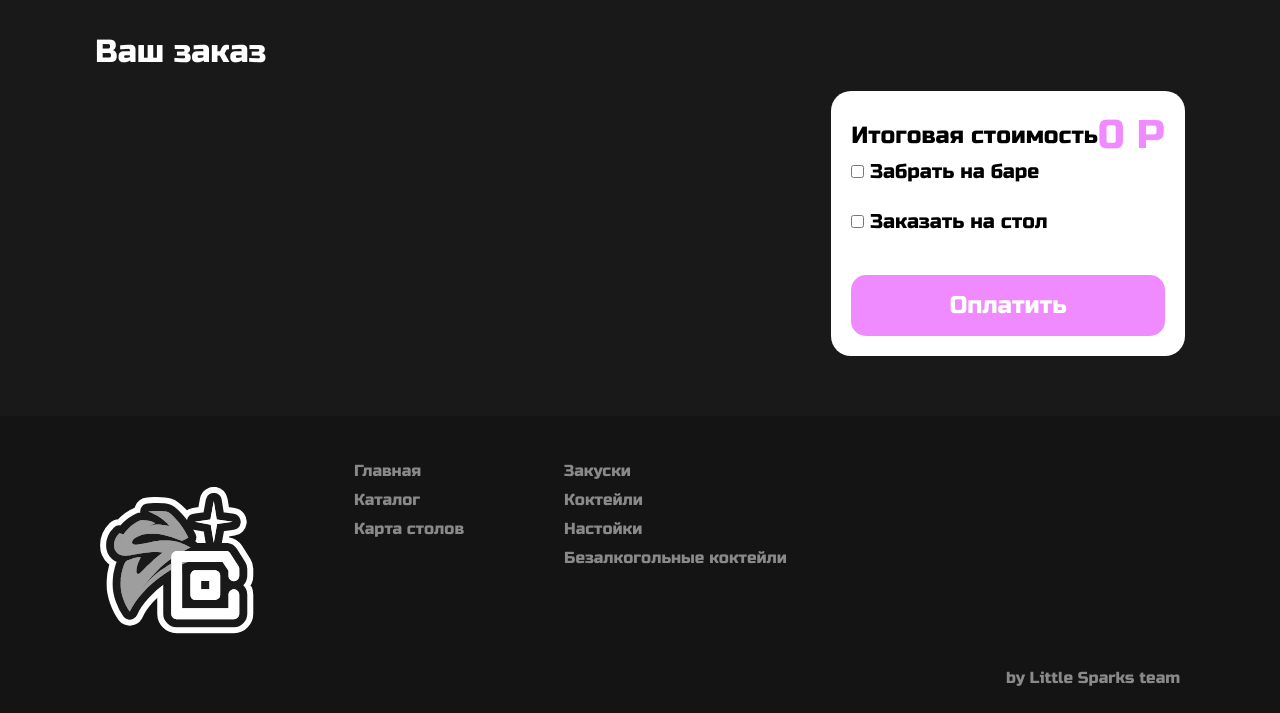
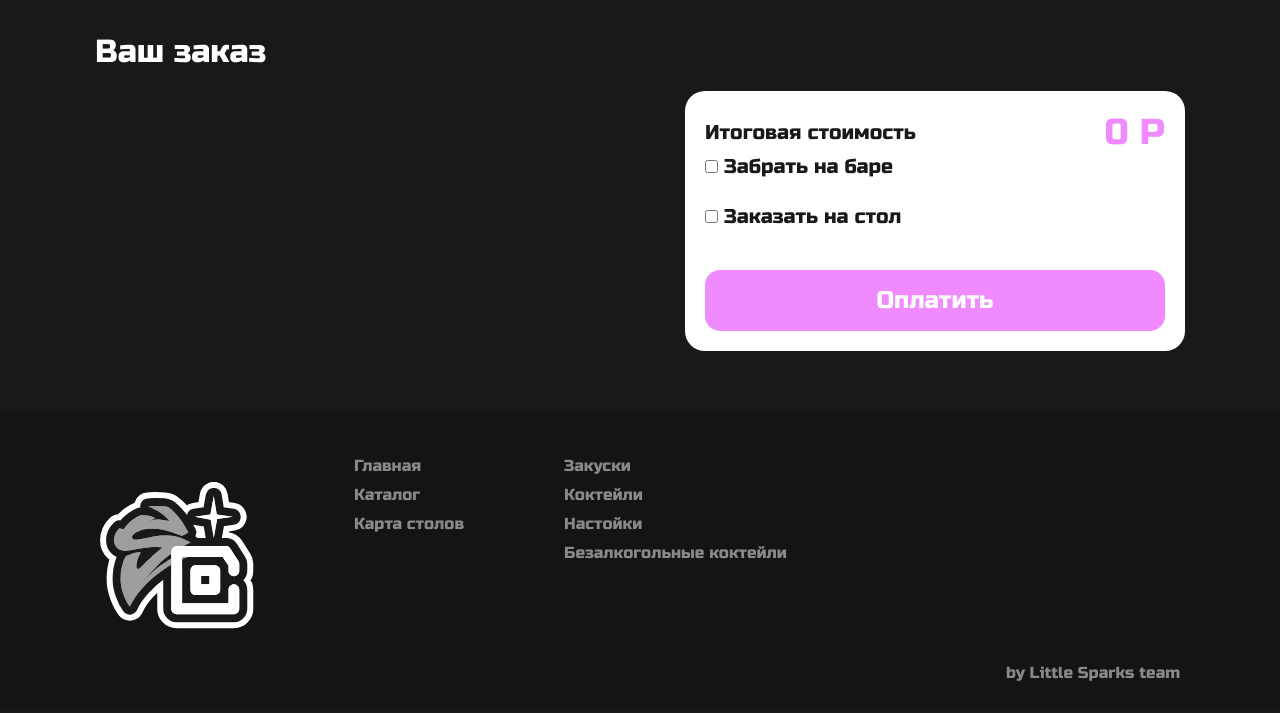
Before and after one commit to YugPancake/Sparkling-Bar, a Flask app: page /order in a window 1280 px wide. Shown: the part 97-810 px from the top of the page. After the commit the page ends 778 px from the top, so only its background shows below. Run offline with Flask 3, Linux system fonts and the light colour scheme; a user stored in the database is signed in; data comes from the database, SQL or seed files in the repository; both versions use the stored data as it was after the commit.

Commit message:
мелкие правки

```diff
--- a/static/css/cart_style.css
+++ b/static/css/cart_style.css
@@ -15,7 +15,7 @@
     display: flex;
     background-color: white;
     border-radius: 20px;
-    color: black;
+    color: #191919;
     padding: 20px;
     gap: 30px;
     box-sizing: border-box;
@@ -59,7 +59,8 @@
 }
 
 .cart-item-card-title {
-    font-size: 1.4em;
+    font-size: 20px;
+    max-width: 360px;
 }
 
 .order-summary {
@@ -67,7 +68,7 @@
     min-height: 170px;
     background-color: white;
     border-radius: 20px;
-    color: black;
+    color: #191919;
     padding: 20px;
     box-sizing: border-box;
     display: flex;
@@ -83,14 +84,10 @@
     align-items: center;
 }
 
-.order-summary-price-container h2, h3 {
-    margin: 0;
-    font-weight: normal;
-}
 
 .order-summary-price-container .price {
     color: #F08BFF;
-    font-size: 2em;
+    font-size: 36px;
 }
 
 .order-summary-button {
@@ -101,7 +98,7 @@
     border: none;
     width: 100%;
     padding: 16px;
-    font-size: 1.2em;
+    font-size: 24px;
     margin-top: 16px;
     cursor: pointer;
 }
@@ -111,12 +108,12 @@
     border: none;
     border-radius: 4px;
     font-family: inherit;
-    color: #999999;
+    color: #8C8C8C;
     padding: 4px 0;
     transition: 0.1s ease color;
     box-sizing: border-box;
     cursor: pointer;
-    font-size: 0.8em;
+    font-size: 16px;
 }
 
 .cart-item-card-delete-button:hover {
@@ -126,7 +123,7 @@
 .cart-item-count-container button {
     box-sizing: border-box;
     background-color: white;
-    border: solid 2px #999999;
+    border: solid 2px #8C8C8C;
     border-radius: 4px;
     font-family: inherit;
     color: #F08BFF;
@@ -140,7 +137,7 @@
 }
 
 .cart-item-count-container button:disabled {
-    color: #999999;
+    color: #8C8C8C;
     cursor: not-allowed;
 }
 
--- a/static/css/order_style.css
+++ b/static/css/order_style.css
@@ -15,7 +15,7 @@
     display: flex;
     background-color: white;
     border-radius: 20px;
-    color: black;
+    color: #191919;
     padding: 20px;
     gap: 30px;
     box-sizing: border-box;
@@ -59,7 +59,8 @@
 }
 
 .order-item-card-title {
-    font-size: 1.4em;
+    font-size: 20px;
+    max-width: 360px;
 }
 
 .order-summary {
@@ -67,7 +68,7 @@
     min-height: 170px;
     background-color: white;
     border-radius: 20px;
-    color: black;
+    color: #191919;
     padding: 20px;
     box-sizing: border-box;
     display: flex;
@@ -83,14 +84,9 @@
     align-items: center;
 }
 
-.order-summary-price-container h2, h3 {
-    margin: 0;
-    font-weight: normal;
-}
-
 .order-summary-price-container .price {
     color: #F08BFF;
-    font-size: 2em;
+    font-size: 36px;
 }
 
 #confirmOrder {
@@ -101,7 +97,7 @@
     border: none;
     width: 100%;
     padding: 16px;
-    font-size: 1.2em;
+    font-size: 24px;
     margin-top: 16px;
     cursor: pointer;
 }
@@ -111,12 +107,12 @@
     border: none;
     border-radius: 4px;
     font-family: inherit;
-    color: #999999;
+    color: #8C8C8C;
     padding: 4px 0;
     transition: 0.1s ease color;
     box-sizing: border-box;
     cursor: pointer;
-    font-size: 0.8em;
+    font-size: 16px;
 }
 
 .order-item-card-delete-button:hover {
@@ -126,7 +122,7 @@
 .order-item-count-container button {
     box-sizing: border-box;
     background-color: white;
-    border: solid 2px #999999;
+    border: solid 2px #8C8C8C;
     border-radius: 4px;
     font-family: inherit;
     color: #F08BFF;
@@ -140,7 +136,7 @@
 }
 
 .order-item-count-container button:disabled {
-    color: #999999;
+    color: #8C8C8C;
     cursor: not-allowed;
 }
 
@@ -155,5 +151,7 @@
     padding: 20px;
     border-radius: 20px;
     background-color: white;
-    color: black;
+    color: #191919;
+    justify-content: space-between;
+    width: 460px;
 }
--- a/static/css/product__page_style.css
+++ b/static/css/product__page_style.css
@@ -62,6 +62,12 @@
     font-color: white;
     border-radius: 20px;
     padding: 15px 40px;
+    cursor: pointer;
+}
+
+.product_page_button_card.active {
+    background-color: #8C8C8C;
+    cursor: default;
 }
 
 ul{
--- a/templates/cart.html
+++ b/templates/cart.html
@@ -27,8 +27,8 @@
 
         <div class="order-summary">
             <div class="order-summary-price-container">
-                <h3>Итоговая стоимость</h3>
-                <h2 class="price">{{total_price}} Р</h2>
+                <div>Итоговая стоимость</div>
+                <div class="price">{{total_price}} Р</div>
             </div>
             <button class="order-summary-button" onclick="location.href='order'">Перейти к оформлению заказа
                 </button>
--- a/templates/order.html
+++ b/templates/order.html
@@ -24,8 +24,8 @@
 
         <div class="order-options">
             <div class="order-summary-price-container">
-                <h3>Итоговая стоимость</h3>
-                <h2 class="price">{{total_price}} Р</h2>
+                <div>Итоговая стоимость</div>
+                <div class="price">{{total_price}} Р</div>
             </div>
 
             <label>
--- a/templates/profile.html
+++ b/templates/profile.html
@@ -20,7 +20,7 @@
                         <div class="order-card">
                             <div class="order-up-detail">
                                 <div class="order-left">
-                                    <p class="order-status"> {{order.order.o_status}}</p>
+                                    <p class="order-status"> {% if order.order.o_status == 'выполнен' %}Готов{% elif order.order.o_status == 'готовится' %}Готовится{% else %}Оформлен{% endif %}</p>
                                     <p class="order-details">{{order.table}}</p>
                                 </div>
                                 <div class="order-ri">
```
Also changed, not shown: templates/product.html (+7 -1 lines), db/bar.db.
